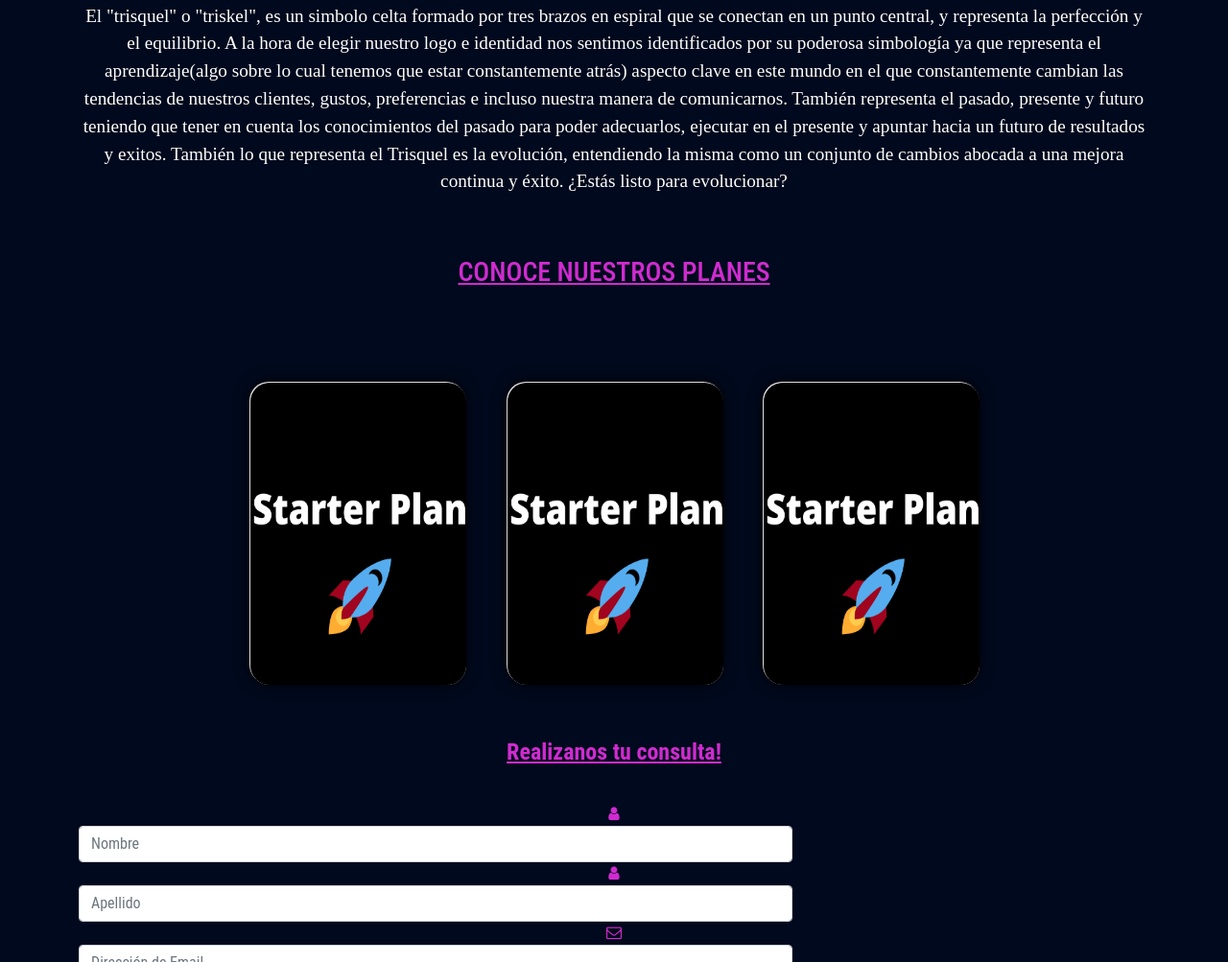
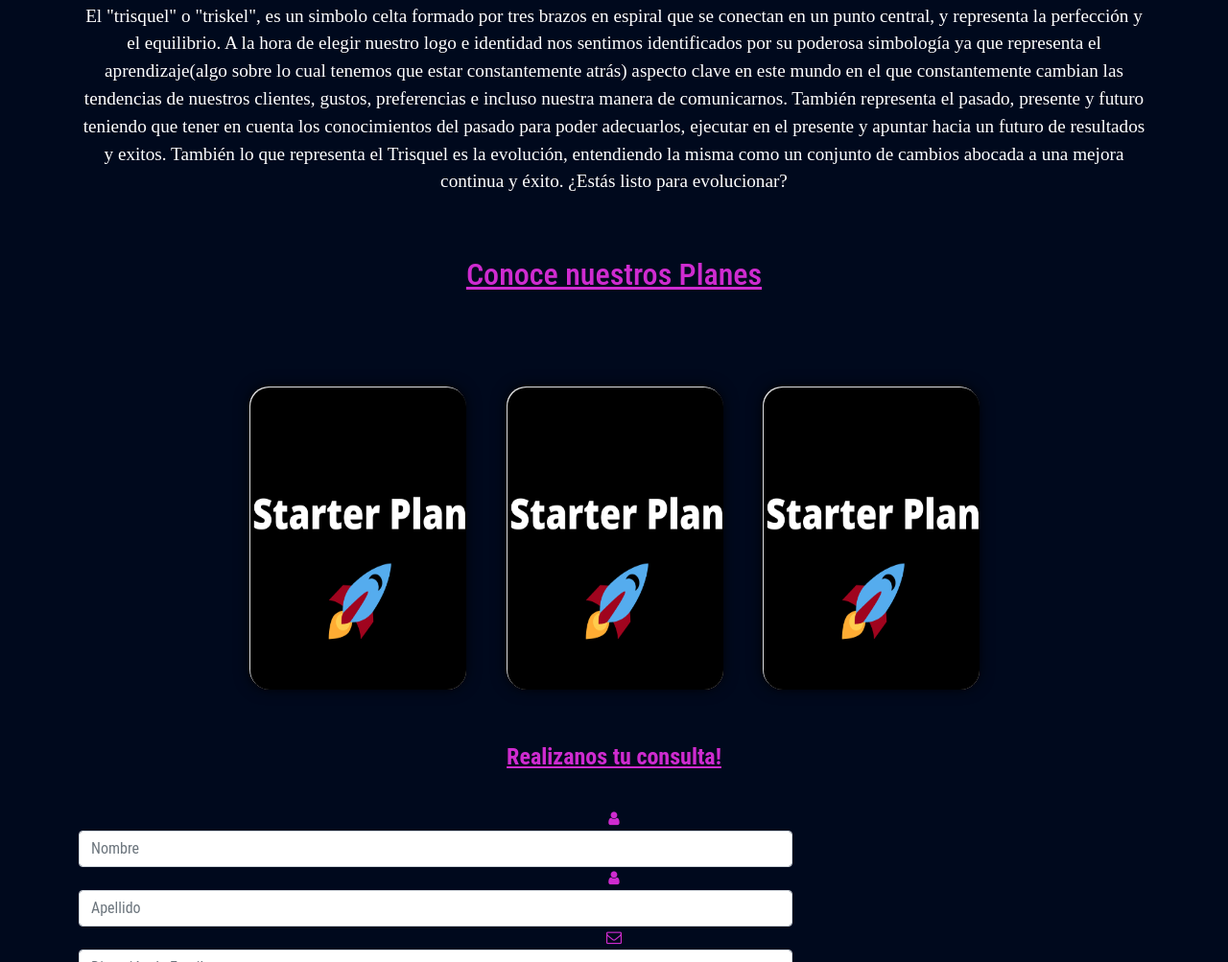
Before and after one commit to Franco-Roman/desafio-proyecto, a website: page index.html in a window 1280 px wide. Shown: the part 1113-2116 px from the top of the page at 96% size. Drawn offline with nearby package versions, Linux system fonts and the light colour scheme.

Commit message:
Mejora titulos web

```diff
--- a/scss/componentes/_cards.scss
+++ b/scss/componentes/_cards.scss
@@ -56,7 +56,7 @@ body {
 }
 
 .pt-text {
-    text-transform: uppercase;
+    font-size: 2rem;
     position: relative;
     top: -40px;
 }
```
Also changed, not shown: css/style.css.
